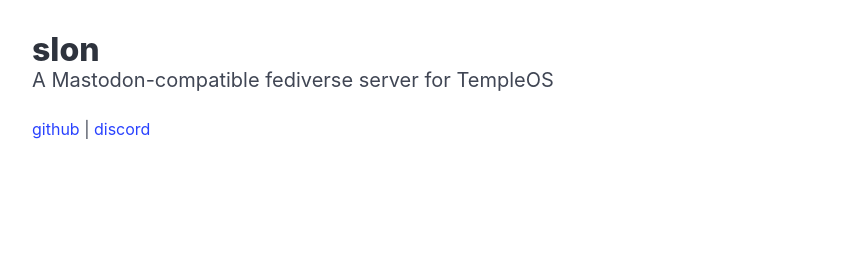
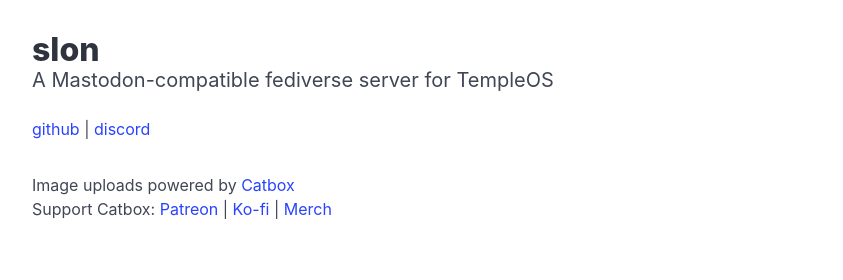
Before and after one commit to slon-project/slon-project.github.io, a plain HTML site: page index.html in a window 1280 px wide. Shown: the top 280 px of the page, 0-843 px from the left. Drawn offline with nearby package versions, Linux system fonts and the light colour scheme.

Commit message:
Update index.html

```diff
--- a/index.html
+++ b/index.html
@@ -8,6 +8,9 @@
         <h1 class=title>slon</h1>
         <h4 class=subtitle>A Mastodon-compatible fediverse server for TempleOS</h4>
         <a href="https://github.com/slon-project/slon">github</a> | <a href="https://discord.gg/qT3HfmG7GG">discord</a>
+        <div style="padding:16px"></div>
+        <div>Image uploads powered by <a href="https://catbox.moe">Catbox</a></div>
+        <div>Support Catbox: <a href="https://patreon.com/catbox">Patreon</a> | <a href="https://ko-fi.com/catboxmoe">Ko-fi</a> | <a href="https://store.catbox.moe/">Merch</a></div>
     </div>
     <img src="https://slon-project.org/images/slon.png" style="float:right">
 </body>
```
